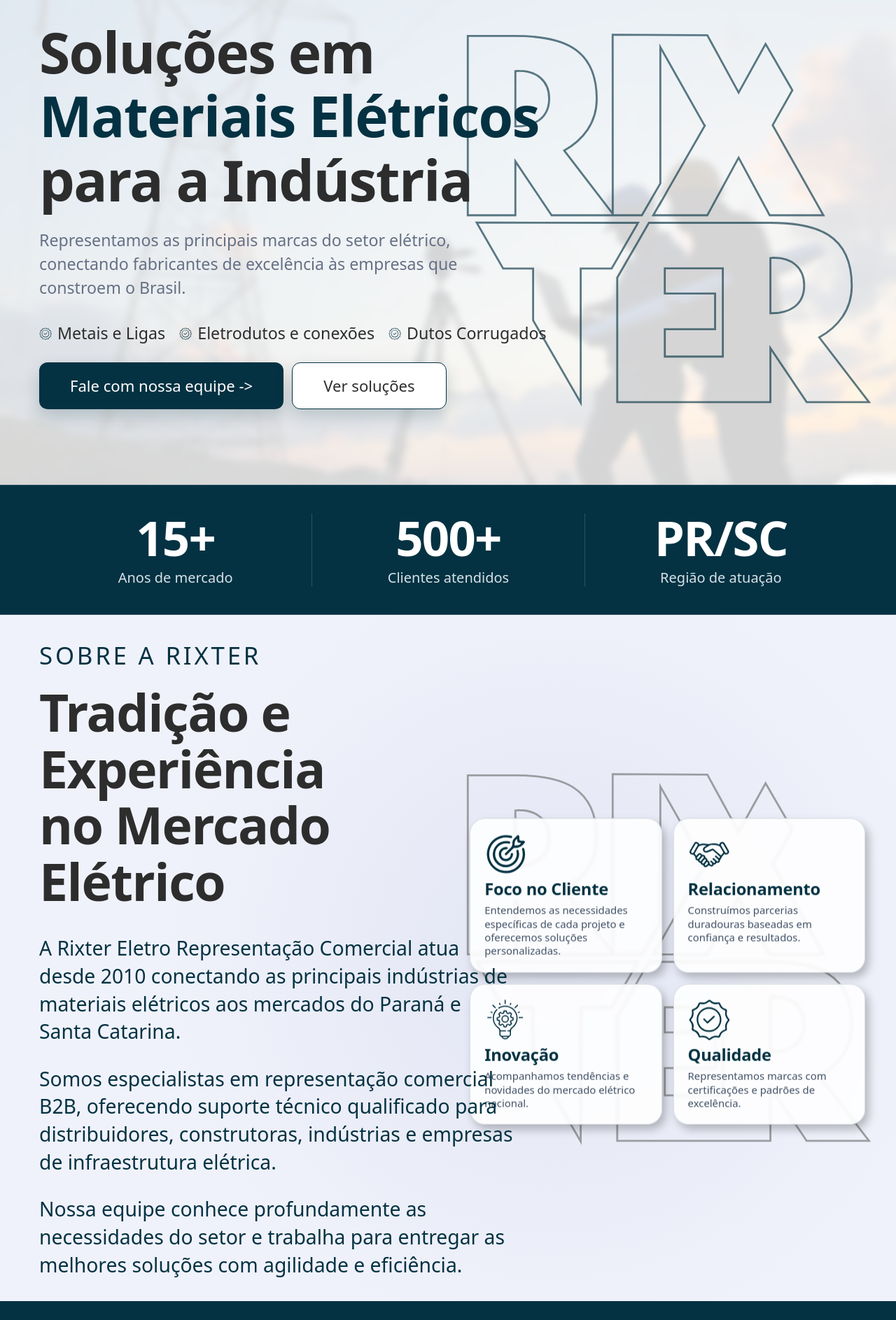
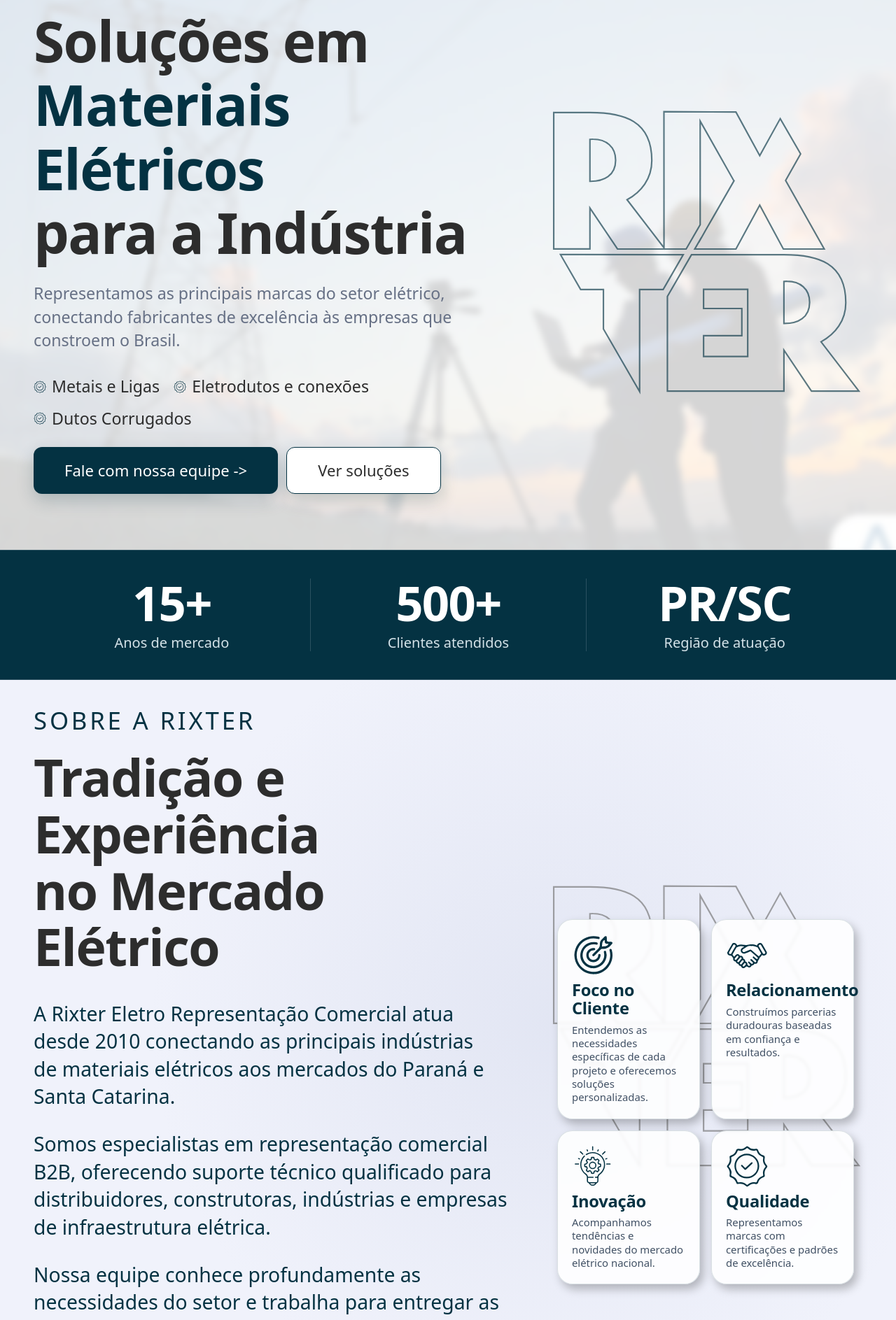
Before and after one commit to rafaeldemeterko/rixter-site, a Next.js app: page / in a window 1280 px wide. Shown: the part 180-2067 px from the top of the page at 70% size. Built offline with nearby package versions, Linux system fonts and the light colour scheme.

Commit message:
style: refine layout spacing and section composition

```diff
--- a/src/components/layout/Container.tsx
+++ b/src/components/layout/Container.tsx
@@ -5,7 +5,7 @@
 
 export function Container({ children, className = "" }: ContainerProps) {
   return (
-    <div className={`mx-auto w-full px-4 sm:px-8 lg:px-12 xl:px-14 2xl:px-16 ${className}`}>
+    <div className={`mx-auto w-full max-w-[1920px] px-12 ${className}`}>
       {children}
     </div>
   );
--- a/src/components/sections/About.tsx
+++ b/src/components/sections/About.tsx
@@ -33,61 +33,23 @@
         aria-hidden
         className="pointer-events-none absolute inset-0 bg-[radial-gradient(circle_at_62%_50%,rgba(197,204,227,0.32),transparent_62%)]"
       />
-      <div
-        aria-hidden
-        className="pointer-events-none absolute right-4 top-1/2 z-[1] hidden w-[clamp(28rem,46vw,48rem)] -translate-y-1/2 xl:right-8 lg:block"
-      >
-        <div className="relative">
-          <Image
-            src="/assets/brand/outline-logo.svg"
-            alt=""
-            width={1080}
-            height={1080}
-            className="h-auto w-full"
-            style={{ filter: "grayscale(1) brightness(2.35) contrast(0.5)" }}
-          />
 
-          <ul className="absolute inset-x-[0.75rem] top-[16%] grid grid-cols-2 gap-x-4 gap-y-4">
-            {aboutCards.map((card) => (
-              <li
-                key={card.title}
-                className="min-h-[clamp(12.6rem,13.2vw,15.2rem)] rounded-[1.35rem] border border-[rgba(4,50,66,0.14)] bg-white/88 px-4 py-4 lg:px-5 lg:py-5 shadow-[5px_7px_13px_rgba(0,0,0,0.25)] backdrop-blur-[2px]"
-              >
-                <Image
-                  src={card.icon}
-                  alt=""
-                  width={60}
-                  height={60}
-                  aria-hidden
-                  className="h-[60px] w-[60px] shrink-0"
-                />
-                <p className="mt-2 text-[1.48rem] leading-[1.08] font-semibold tracking-[-0.01em] text-[var(--color-primary)]">
-                  {card.title}
-                </p>
-                <p className="mt-2 text-[0.93rem] leading-[1.3] text-[#405064]">
-                  {card.description}
-                </p>
-              </li>
-            ))}
-          </ul>
-        </div>
-      </div>
-
-      <Container className="relative z-10">
-        <div className="pt-4 pb-6 sm:pt-5 sm:pb-7 lg:pt-10 lg:pb-8">
-          <div className="w-full lg:max-w-[58%]">
+      <Container className="relative z-10 grid gap-8 pt-4 pb-6 sm:pt-5 sm:pb-7 lg:min-h-[740px] lg:grid-cols-[minmax(0,1.16fr)_minmax(24rem,0.84fr)] lg:items-center lg:gap-10 lg:pt-10 lg:pb-8 xl:grid-cols-[minmax(0,1.22fr)_minmax(28rem,0.78fr)] 2xl:gap-14">
+        <div className="min-w-0 w-full lg:max-w-[56rem] xl:max-w-[60rem]">
             <p className="text-[2.17rem] leading-[1.02] font-light tracking-[0.11em] text-[var(--color-primary)] uppercase">
               {siteContent.about.eyebrow}
             </p>
 
-            <h2 className="mt-5 sm:mt-6 text-[clamp(3.22rem,5.72vw,4.91rem)] leading-[1.1] font-bold tracking-[-0.02em] text-[var(--color-text)]">
+            <h2 className="mt-5 sm:mt-6 max-w-[54rem] text-[clamp(3.22rem,5.72vw,4.91rem)] leading-[1.1] font-bold tracking-[-0.02em] text-[var(--color-text)] text-balance">
               <span className="block">Tradição e Experiência</span>
               <span className="block">no Mercado Elétrico</span>
             </h2>
 
-            <div className="mt-8 sm:mt-9 space-y-7 text-[1.77rem] leading-[1.4] font-light text-[var(--color-primary)]">
+            <div className="mt-8 sm:mt-9 max-w-[48rem] space-y-7 text-[1.77rem] leading-[1.4] font-light text-[var(--color-primary)]">
               {siteContent.about.paragraphs.map((paragraph) => (
-                <p key={paragraph}>{paragraph}</p>
+                <p key={paragraph} className="text-pretty">
+                  {paragraph}
+                </p>
               ))}
             </div>
 
@@ -114,6 +76,42 @@
                 </li>
               ))}
             </ul>
+        </div>
+
+        <div aria-hidden className="hidden items-center justify-end lg:flex">
+          <div className="relative w-full max-w-[720px] xl:max-w-[760px]">
+            <Image
+              src="/assets/brand/outline-logo.svg"
+              alt=""
+              width={1080}
+              height={1080}
+              className="h-auto w-full"
+              style={{ filter: "grayscale(1) brightness(2.35) contrast(0.5)" }}
+            />
+
+            <ul className="absolute inset-x-[0.75rem] top-[16%] grid grid-cols-2 gap-x-4 gap-y-4">
+              {aboutCards.map((card) => (
+                <li
+                  key={card.title}
+                  className="min-h-[clamp(12.6rem,13.2vw,15.2rem)] rounded-[1.35rem] border border-[rgba(4,50,66,0.14)] bg-white/88 px-4 py-4 lg:px-5 lg:py-5 shadow-[5px_7px_13px_rgba(0,0,0,0.25)] backdrop-blur-[2px]"
+                >
+                  <Image
+                    src={card.icon}
+                    alt=""
+                    width={60}
+                    height={60}
+                    aria-hidden
+                    className="h-[60px] w-[60px] shrink-0"
+                  />
+                  <p className="mt-2 text-[1.48rem] leading-[1.08] font-semibold tracking-[-0.01em] text-[var(--color-primary)]">
+                    {card.title}
+                  </p>
+                  <p className="mt-2 text-[0.93rem] leading-[1.3] text-[#405064]">
+                    {card.description}
+                  </p>
+                </li>
+              ))}
+            </ul>
           </div>
         </div>
       </Container>
--- a/src/components/sections/Hero.tsx
+++ b/src/components/sections/Hero.tsx
@@ -8,6 +8,7 @@
   return (
     <Section
       id="inicio"
+      withDefaultPadding={false}
       className="relative min-h-[680px] overflow-hidden bg-[#ffffff] lg:min-h-[760px]"
     >
       <div aria-hidden className="pointer-events-none absolute inset-0">
@@ -24,32 +25,19 @@
         />
       </div>
 
-      <div
-        aria-hidden
-        className="pointer-events-none absolute right-4 top-1/2 z-[1] hidden w-[clamp(28rem,46vw,48rem)] -translate-y-1/2 xl:right-8 lg:block"
-      >
-        <Image
-          src="/assets/brand/outline-logo.svg"
-          alt=""
-          width={1080}
-          height={1080}
-          className="h-auto w-full"
-        />
-      </div>
-
-      <Container className="relative z-10">
-        <div className="max-w-3xl space-y-6">
-          <h1 className="max-w-3xl text-[clamp(3.56rem,6.27vw,5.37rem)] font-bold leading-[1.14] tracking-[-0.02em] text-[var(--color-text)]">
+      <Container className="relative z-10 grid min-h-[680px] items-center gap-12 py-14 sm:py-16 lg:min-h-[760px] lg:grid-cols-[minmax(0,1.16fr)_minmax(24rem,0.84fr)] lg:gap-10 lg:py-20 xl:grid-cols-[minmax(0,1.22fr)_minmax(28rem,0.78fr)] 2xl:gap-14">
+        <div className="min-w-0 max-w-[56rem] space-y-6 xl:max-w-[60rem]">
+          <h1 className="max-w-[54rem] text-[clamp(3.56rem,6.27vw,5.37rem)] font-bold leading-[1.14] tracking-[-0.02em] text-[var(--color-text)] text-balance">
             <span className="block">Soluções em</span>
             <span className="block text-[var(--color-primary)]">Materiais Elétricos</span>
             <span className="block">para a Indústria</span>
           </h1>
 
-          <p className="max-w-2xl text-[1.45rem] leading-[1.45] font-light text-[var(--color-muted)]">
+          <p className="max-w-[46rem] text-[1.45rem] leading-[1.45] font-light text-[var(--color-muted)] text-pretty">
             {siteContent.hero.description}
           </p>
 
-          <ul className="flex flex-wrap gap-x-5 gap-y-3 pt-2">
+          <ul className="max-w-[46rem] flex flex-wrap gap-x-5 gap-y-3 pt-2">
             {siteContent.hero.highlights.map((item) => (
               <li key={item} className="inline-flex items-center gap-2">
                 <Image
@@ -85,6 +73,18 @@
             </Button>
           </div>
         </div>
+
+        <div aria-hidden className="hidden items-center justify-end lg:flex">
+          <div className="w-full max-w-[720px] xl:max-w-[760px]">
+            <Image
+              src="/assets/brand/outline-logo.svg"
+              alt=""
+              width={1080}
+              height={1080}
+              className="ml-auto h-auto w-full"
+            />
+          </div>
+        </div>
       </Container>
     </Section>
   );
```
